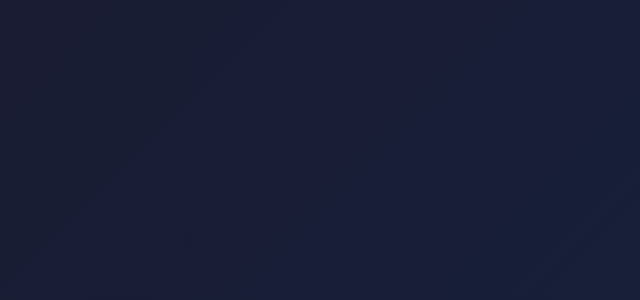
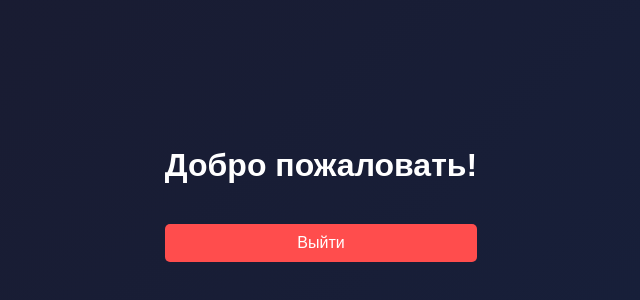
Before and after one commit to inekruz/MoneyNote, a React (Create React App) app in the folder client/: page / in a window 1280 px wide. Before the commit this address had no page. Shown: the part 196-496 px from the top of the page, without its empty margins (319-959 px from the left). Built offline with nearby package versions, Linux system fonts and the light colour scheme; sample sign-in values are in the browser's storage.

Commit message:
added redirects

```diff
--- a/client/src/App.js
+++ b/client/src/App.js
@@ -23,7 +23,7 @@ function App() {
       <div className="app">
         <Routes>
           <Route path="/auth" element={<Auth />} />
-          <Route path="/home" element={<ProtectedRoute><Home /></ProtectedRoute>} />
+          <Route path="/" element={<ProtectedRoute><Home /></ProtectedRoute>} />
         </Routes>
       </div>
     </Router>
```
Also changed, not shown: 1 other file (tests, documents, lock files or other folders).
